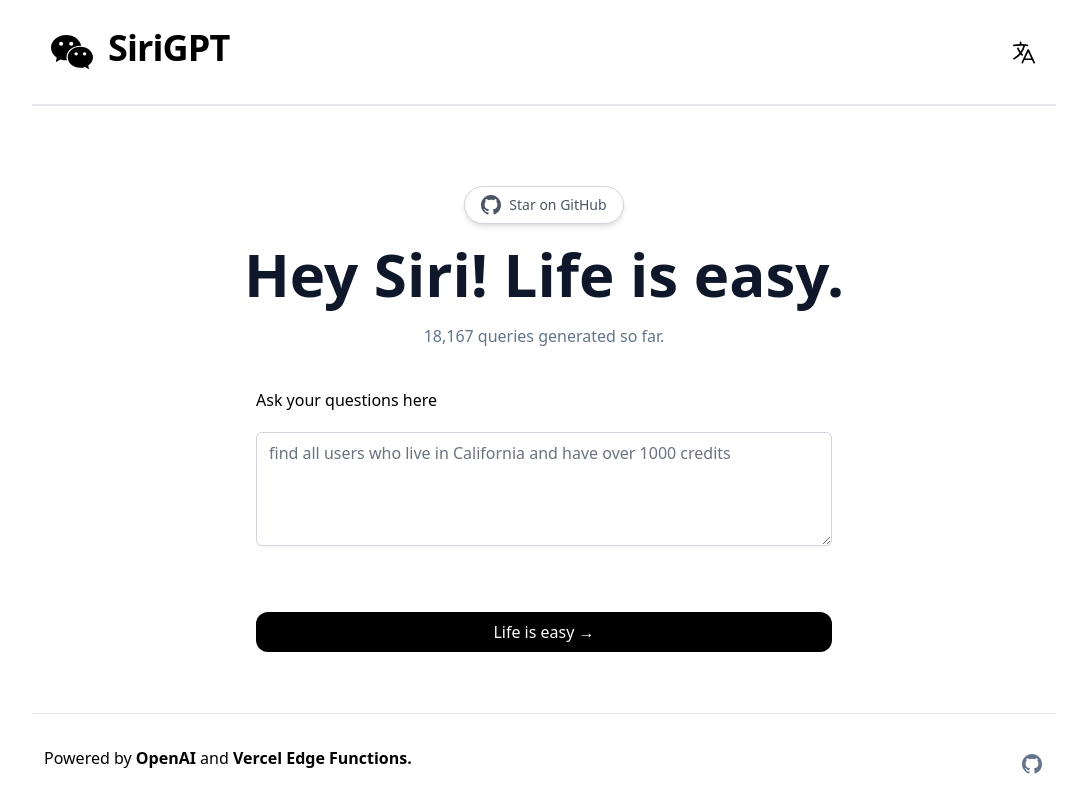
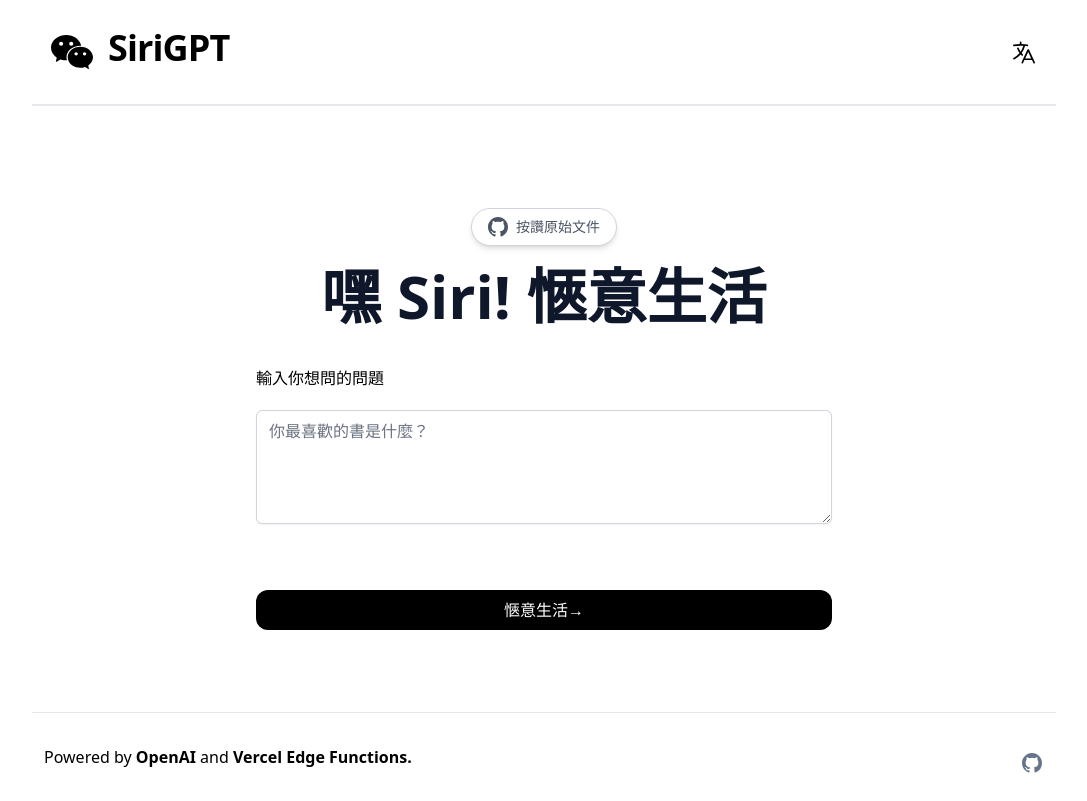
Before and after one commit to chienhsiang-hung/sirigpt, a Next.js app: page / in a window 1280 px wide. Both pictures are taken after a click on the button 1120 px from the left and 52 px from the top of the page. Shown: the whole page, without its empty margins (96-1183 px from the left). Built offline with nearby package versions, Linux system fonts and the light colour scheme.

Commit message:
switchMyLang

```diff
--- a/components/Header.tsx
+++ b/components/Header.tsx
@@ -4,10 +4,10 @@
 import { HiLanguage } from 'react-icons/hi2';
 import $ from "jquery";
 
-export default function Header({ mylang, setMyLang }: { mylang?: string, setMyLang?: any }) {
+export default function Header({mylang, setMyLang} : {mylang?:string, setMyLang?:any}) {
   const switchMyLang = () => {
-    console.log(`lang changed from ${mylang}`);
-    if (mylang = 'en') {
+    console.log(`lang changed from "${mylang}" to another`);
+    if (mylang == 'en') {
       $('.en').hide();
       $('.ch').show();
       setMyLang('ch');
--- a/pages/index.tsx
+++ b/pages/index.tsx
@@ -13,7 +13,7 @@
   const [loading, setLoading] = useState(false);
   const [bio, setBio] = useState("");
   const [generatedBios, setGeneratedBios] = useState<String>("");
-  const [mylang, setMyLang] = useState("en");
+  const [mylang, setMyLang] = useState('en');
 
   console.log("Streamed response: ", generatedBios);
 
@@ -57,7 +57,7 @@
 
   return (
     <div className="flex max-w-5xl mx-auto flex-col items-center justify-center py-2 min-h-screen">
-      <Header mylang={mylang} setMyLang={setMyLang}/>
+      <Header mylang={mylang} setMyLang={setMyLang} />
       <main className="flex flex-1 w-full flex-col items-center justify-center text-center px-4 mt-12 sm:mt-20">
         <a
           className="flex max-w-fit items-center justify-center space-x-2 rounded-full border border-gray-300 bg-white px-4 py-2 text-sm text-gray-600 shadow-md transition-colors hover:bg-gray-100 mb-5"
@@ -66,16 +66,21 @@
           rel="noopener noreferrer"
         >
           <Github />
-          <p>Star on GitHub</p>
+          <p>
+            <span className="en">Star on GitHub</span>
+            <span className="ch">按讚原始文件</span>
+          </p>
         </a>
         <h1 className="sm:text-6xl text-4xl max-w-2xl font-bold text-slate-900">
-          Hey Siri! Life is easy.
+          <span className="en">Hey Siri! Life is easy.</span>
+          <span className="ch">嘿 Siri! 愜意生活</span>
         </h1>
-        <p className="text-slate-500 mt-5">18,167 queries generated so far.</p>
+        {/* <p className="text-slate-500 mt-5">18,167 queries generated so far.</p> */}
         <div className="max-w-xl w-full">
           <div className="flex mt-10 items-center space-x-3">
             <p className="text-left font-medium">
-              Ask your questions here
+              <span className="en">Ask your questions here</span>
+              <span className="ch">輸入你想問的問題</span>
             </p>
           </div>
           <textarea
@@ -84,7 +89,7 @@
             rows={4}
             className="w-full rounded-md border-gray-300 shadow-sm focus:border-black focus:ring-black my-5"
             placeholder={
-              "find all users who live in California and have over 1000 credits"
+              mylang == 'en'? "What is the best Wi-Fi name you have seen in your entire life?" : "你最喜歡的書是什麼？"
             }
           />
           {!loading && (
@@ -92,7 +97,9 @@
               className="bg-black rounded-xl text-white font-medium px-4 py-2 sm:mt-10 mt-8 hover:bg-black/80 w-full"
               onClick={(e) => generateBio(e)}
             >
-              Life is easy &rarr;
+              <span className="en">Life is easy</span>
+              <span className="ch">愜意生活</span>
+              &rarr;
             </button>
           )}
           {loading && (
```
